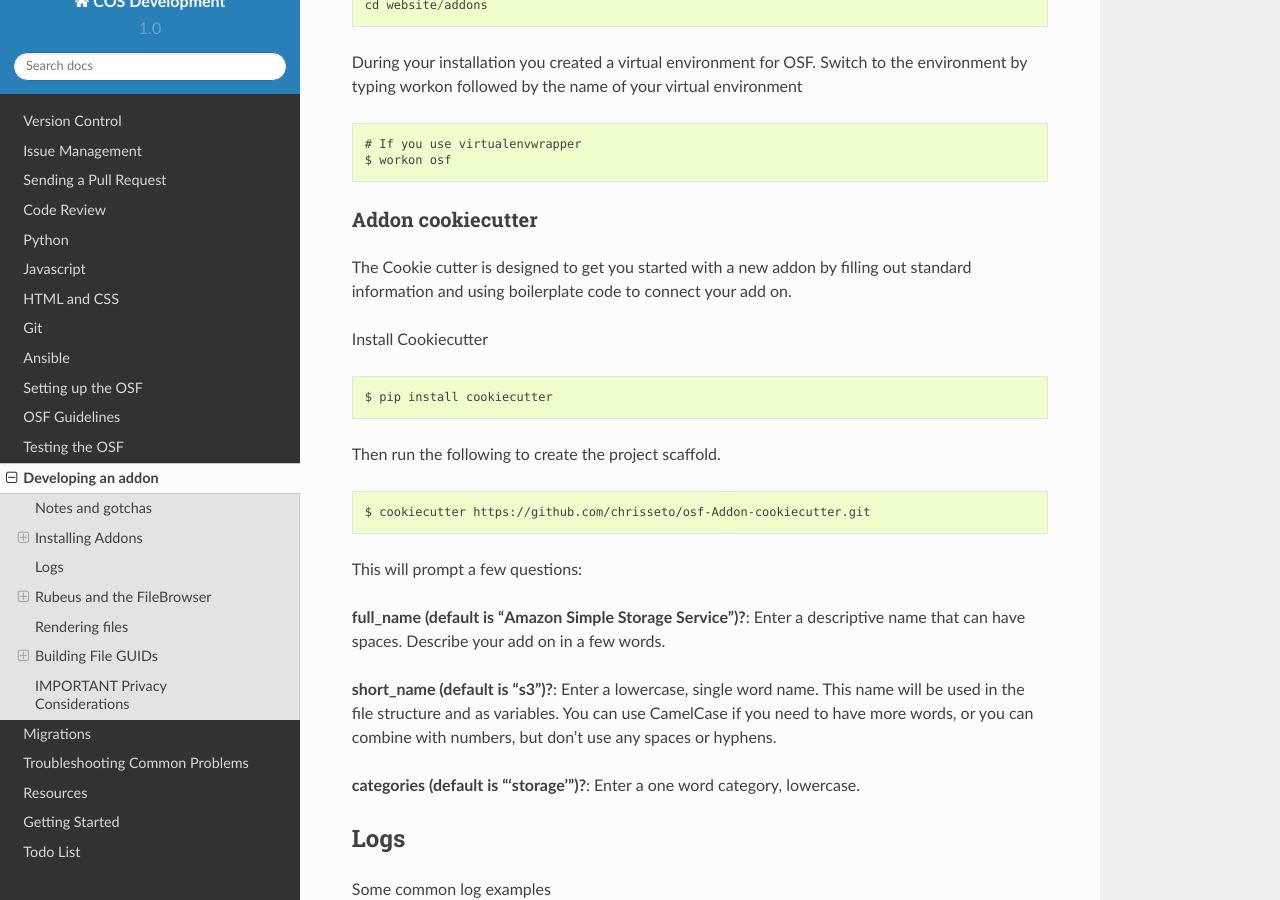
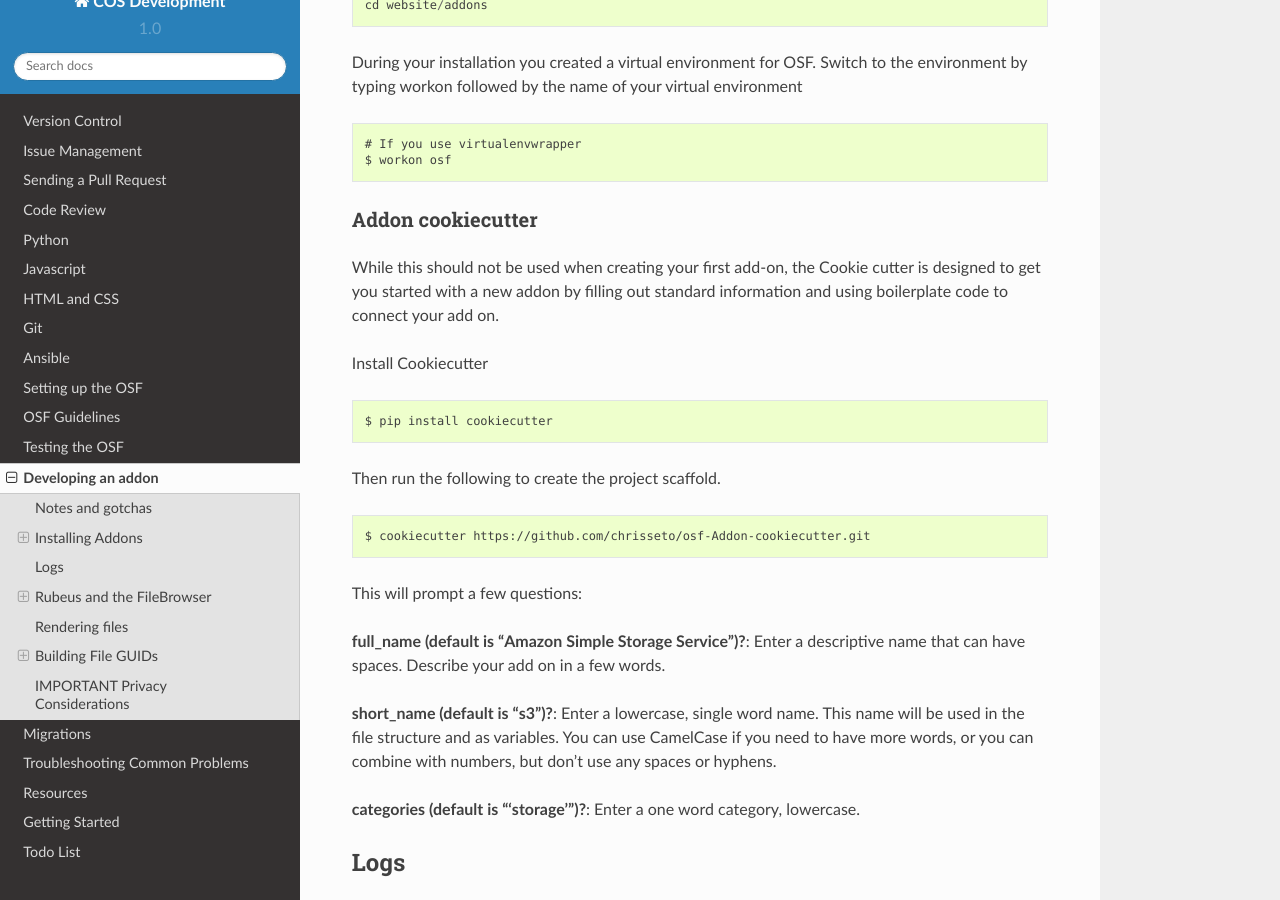
Before and after one commit to CenterForOpenScience/COSDev, a Sphinx documentation site: the page built from docs/osf/addons.rst, in a window 1280 px wide and 900 px high, scrolled down 771 px. Built offline with Sphinx 7.4.7 and the Read the Docs theme 2.0.0, drawn with Linux system fonts in a browser that asks for light colours.

Commit message:
Update addons.rst

```diff
--- a/docs/osf/addons.rst
+++ b/docs/osf/addons.rst
@@ -34,7 +34,7 @@ During your installation you created a virtual environment for OSF. Switch to th
 Addon cookiecutter
 ------------------
 
-The Cookie cutter is designed to get you started with a new addon by filling out standard information and using boilerplate code to connect your add on.
+While this should not be used when creating your first add-on, the Cookie cutter is designed to get you started with a new addon by filling out standard information and using boilerplate code to connect your add on.
 
 Install Cookiecutter
 
```
